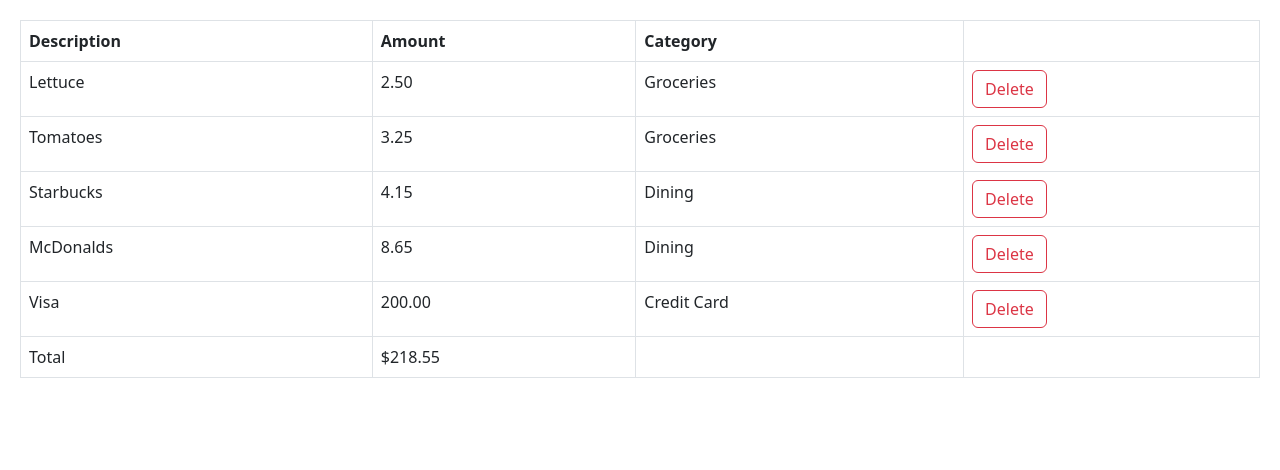
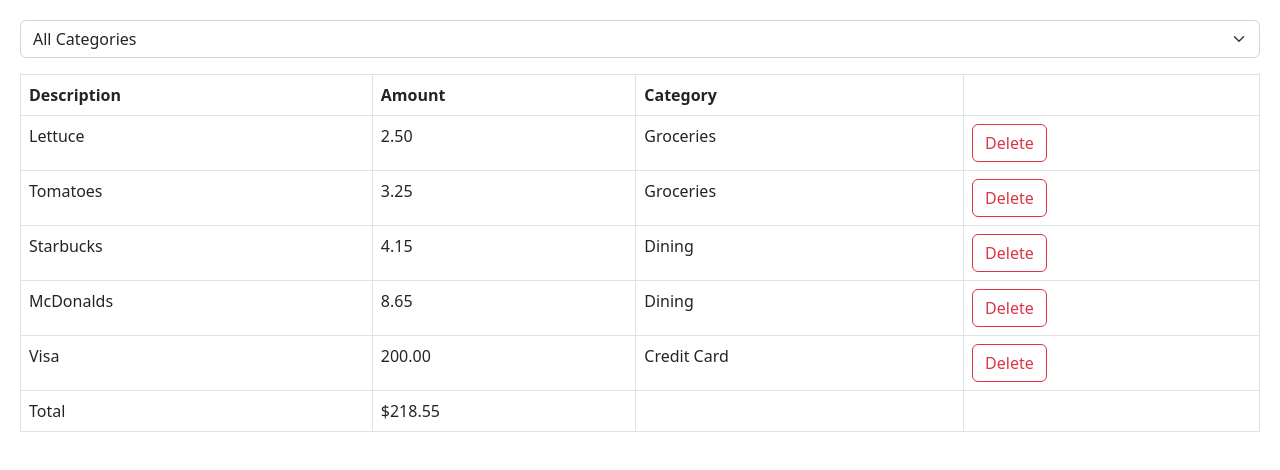
Before and after one commit to MichaelMorett/learning-react, a React (Vite) app: page / in a window 1280 px wide. Shown: the top 470 px of the page. Built offline with nearby package versions, Linux system fonts and the light colour scheme.

Commit message:
Expense Tracker mini project.
- Expense Filter component added.

```diff
--- a/src/App.tsx
+++ b/src/App.tsx
@@ -1,7 +1,9 @@
 import { useState } from "react";
 import ExpenseList from "./expense-tracker/components/ExpenseList";
+import ExpenseFilter from "./expense-tracker/components/ExpenseFilter";
 
 function App() {
+  const [selectedCategory, setSelectedCategory] = useState("");
   const [expenses, setExpenses] = useState([
     { id: 1, description: "Lettuce", amount: 2.5, category: "Groceries" },
     { id: 2, description: "Tomatoes", amount: 3.25, category: "Groceries" },
@@ -10,10 +12,19 @@
     { id: 5, description: "Visa", amount: 200.0, category: "Credit Card" },
   ]);
 
+  const visibleExpenses = selectedCategory
+    ? expenses.filter((e) => e.category === selectedCategory)
+    : expenses;
+
   return (
     <div>
+      <div className="mb-3">
+        <ExpenseFilter
+          onSelectCategory={(category) => setSelectedCategory(category)}
+        />
+      </div>
       <ExpenseList
-        expenses={expenses}
+        expenses={visibleExpenses}
         onDelete={(id) => setExpenses(expenses.filter((e) => e.id !== id))}
       />
     </div>
--- /dev/null
+++ b/src/expense-tracker/components/ExpenseFilter.tsx
@@ -0,0 +1,21 @@
+import React from "react";
+
+interface Props {
+  onSelectCategory: (category: string) => void;
+}
+
+const ExpenseFilter = ({ onSelectCategory }: Props) => {
+  return (
+    <select
+      className="form-select"
+      onChange={(event) => onSelectCategory(event.target.value)}
+    >
+      <option>All Categories</option>
+      <option value="Groceries">Groceries</option>
+      <option value="Dining">Dining</option>
+      <option value="Credit Card">Credit Card</option>
+    </select>
+  );
+};
+
+export default ExpenseFilter;
```
